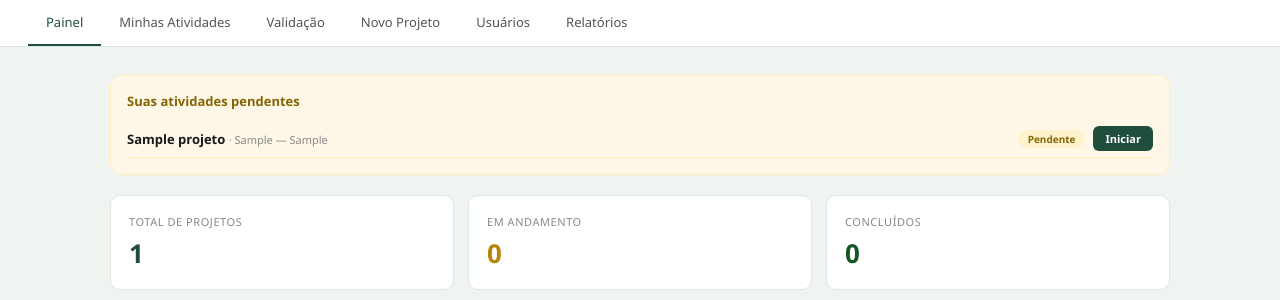
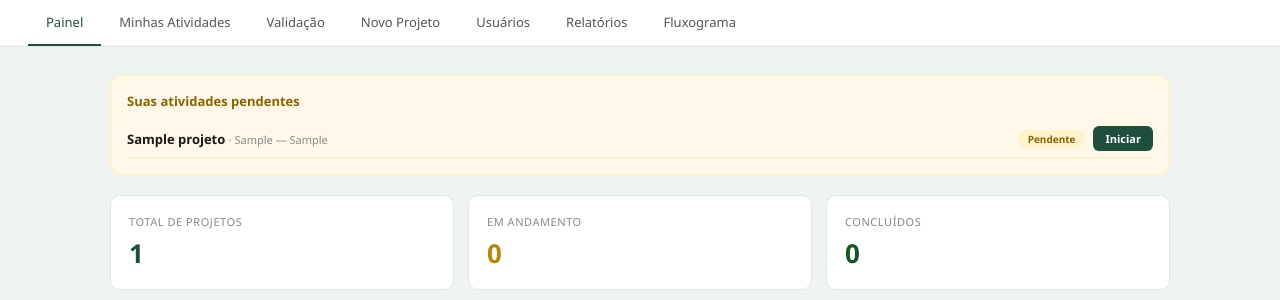
Before and after one commit to vinicius19822019/trael-engenharia, a Flask app: page /dashboard in a window 1280 px wide. Shown: the part 54-354 px from the top of the page. Run offline with Flask 3, Linux system fonts and the light colour scheme; the visitor is signed in with stand-in values (Sample User, id 1); tables that the repository leaves empty hold one stand-in row (values such as "Sample post").

Commit message:
Update base.html

```diff
--- a/templates/base.html
+++ b/templates/base.html
@@ -86,6 +86,9 @@ tbody tr:hover td { background: #f9fdf9; }
   {% if session.perfil == 'gestor' %}
   <a href="{{ url_for('relatorio') }}" class="{{ 'active' if request.endpoint == 'relatorio' }}">Relatórios</a>
   {% endif %}
+   {% if session.perfil in ('admin','gestor') %}
+  <a href="{{ url_for('fluxograma') }}" class="{{ 'active' if request.endpoint == 'fluxograma' }}">Fluxograma</a>
+  {% endif %}
 </div>
 {% endif %}
 <div class="container">
```
